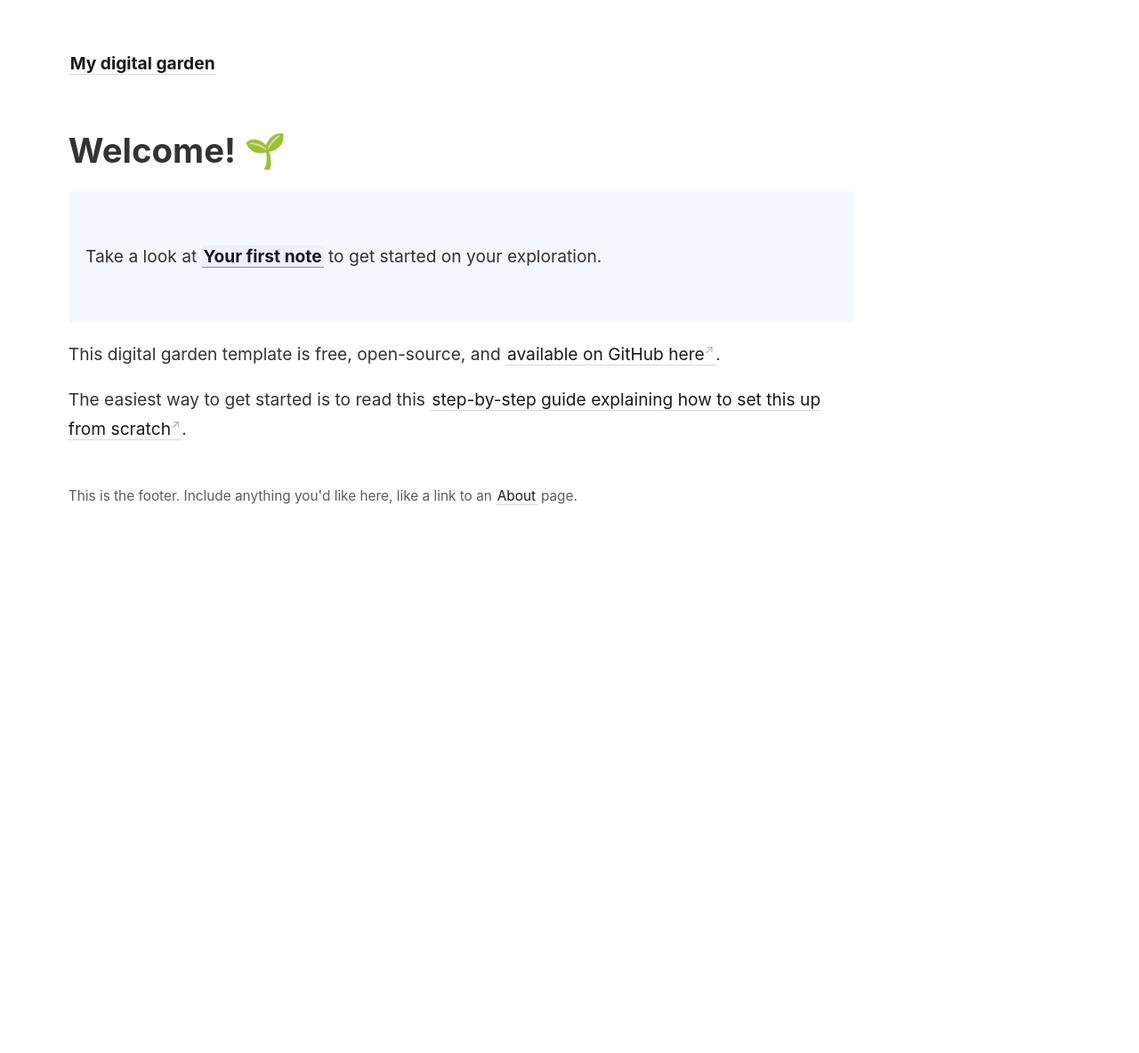
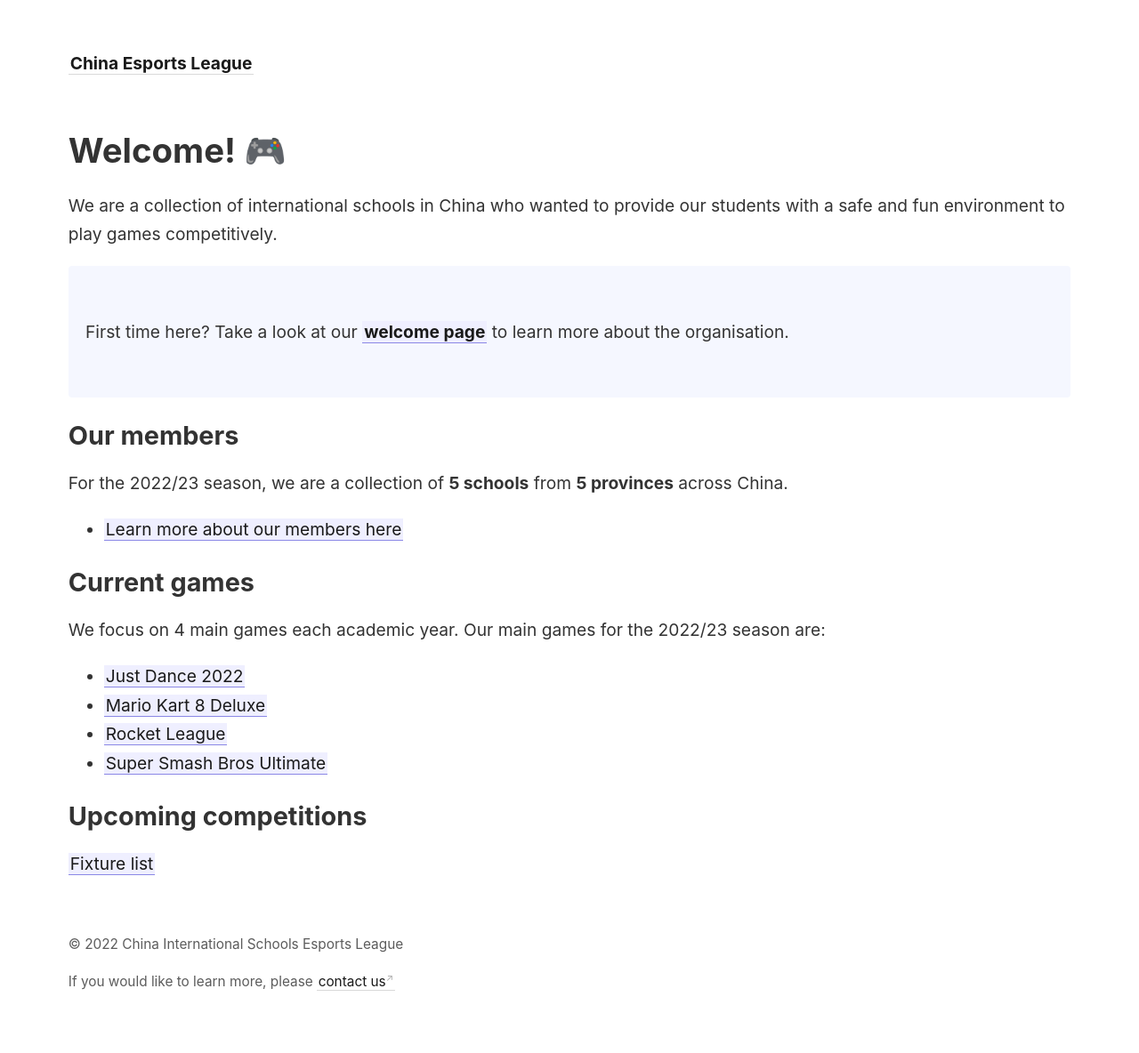
Before and after one commit to esports-league/public-website, a Jekyll site: the page built from _pages/index.md, in a window 1280 px wide. Shown: the whole page at 89% size. Built offline with Jekyll 4.4.1, drawn with Linux system fonts in a browser that asks for light colours; before the commit the page ends 900 px from its top, so only the background shows below that.

Commit message:
Creating basic page structure

```diff
--- a/_config.yml
+++ b/_config.yml
@@ -1,4 +1,4 @@
-title:               My digital garden
+title:               China Esports League
 include:             ['_pages']
 exclude:             ['_includes/notes_graph.json']
 # You may need to change the base URL depending on your deploy configuration.
--- a/_includes/footer.html
+++ b/_includes/footer.html
@@ -1 +1,2 @@
-This is the footer. Include anything you'd like here, like a link to an <a class="internal-link" href="/about">About</a> page.
+<p>&copy; 2022 China International Schools Esports League</p>
+<p>If you would like to learn more, please <a href="mailto:jared.rigby@dulwich.org">contact us</a></p>
--- a/_pages/index.md
+++ b/_pages/index.md
@@ -5,18 +5,28 @@ id: home
 permalink: /
 ---
 
-# Welcome! 🌱
+# Welcome! 🎮
+
+We are a collection of international schools in China who wanted to provide our students with a safe and fun environment to play games competitively.
 
 <p style="padding: 3em 1em; background: #f5f7ff; border-radius: 4px;">
-  Take a look at <span style="font-weight: bold">[[Your first note]]</span> to get started on your exploration.
+  First time here? Take a look at our <span style="font-weight: bold">[[welcome|welcome page]]</span> to learn more about the organisation.
 </p>
 
-This digital garden template is free, open-source, and [available on GitHub here](https://github.com/maximevaillancourt/digital-garden-jekyll-template).
+## Our members
+For the 2022/23 season, we are a collection of **5 schools** from **5 provinces** across China.
 
-The easiest way to get started is to read this [step-by-step guide explaining how to set this up from scratch](https://maximevaillancourt.com/blog/setting-up-your-own-digital-garden-with-jekyll).
+- [[members|Learn more about our members here]]
 
-<style>
-  .wrapper {
-    max-width: 46em;
-  }
-</style>
+## Current games
+
+We focus on 4 main games each academic year. Our main games for the 2022/23 season are:
+
+- [[Just Dance 2022]]
+- [[Mario Kart 8 Deluxe]]
+- [[Rocket League]]
+- [[Super Smash Bros Ultimate]]
+
+## Upcoming competitions
+
+[[fixtures|Fixture list]]
```
Also changed, not shown: README.md (+6 -18 lines), _layouts/note.html (+8 -7 lines), _notes/animals/cats.md (deleted, +0 -21 lines), _notes/animals/tigers.md (deleted, +0 -5 lines), _notes/consistency.md (deleted, +0 -7 lines), _notes/fixtures.md (added, +3 -0 lines), _notes/games/just-dance-2022.md (added, +4 -0 lines), _notes/games/mario-kart.md (added, +4 -0 lines), _notes/games/rocket-league.md (added, +4 -0 lines), _notes/games/ssbu.md (added, +4 -0 lines), _notes/members.md (added, +10 -0 lines), _notes/move your body every day.md (deleted, +0 -11 lines), _notes/welcome.md (added, +4 -0 lines), _notes/your-first-note.md (deleted, +0 -112 lines), 2 more files.
